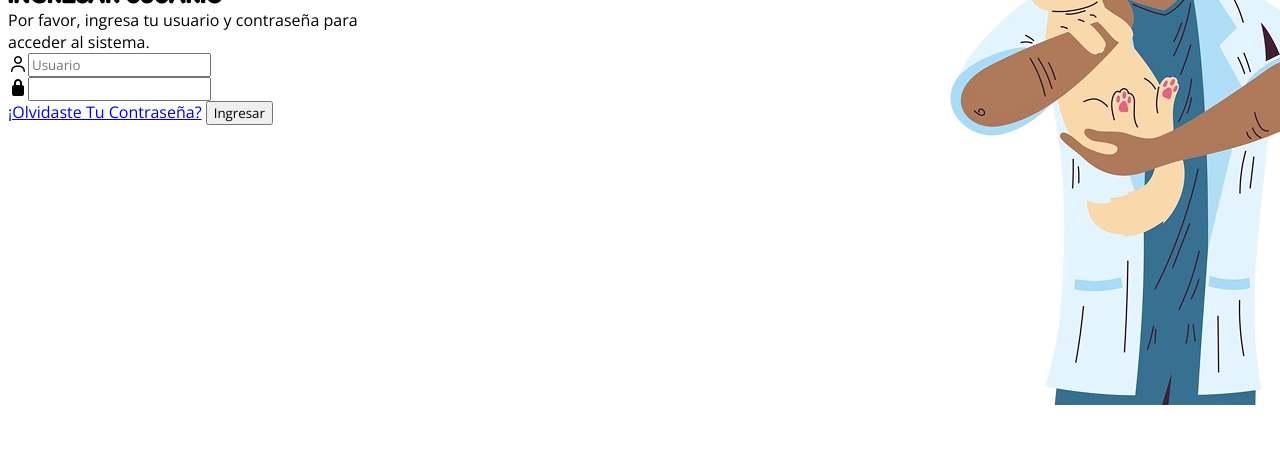
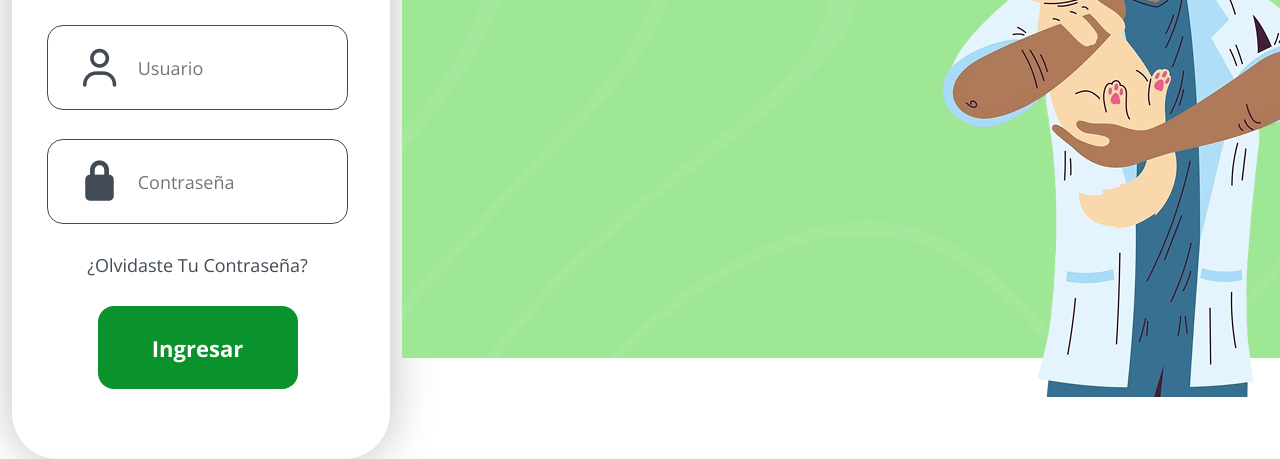
Before and after one commit to WilliamSanchezR/Proyecto-Formativo-Vetwilling, a plain HTML site: page extras/login.html in a window 1280 px wide. Shown: the part 442-901 px from the top of the page. Before the commit the page ends 852 px from the top, so only its background shows below. Drawn offline with nearby package versions, Linux system fonts and the light colour scheme.

Commit message:
Agregue los estilos del formulario de ingreso, agregue la imagen de fondo de la información de ingreso

```diff
--- a/assets/extras/css/globalStyles.css
+++ b/assets/extras/css/globalStyles.css
@@ -11,6 +11,7 @@
 /* 2. Colores */
 :root {
     --primary-color: #0A932C; /* Color principal de la marca.*/
+    --white-color: #FFFFFF; /*Color blanco*/
     --green-background: #9DE795; /* Ideal para fondos, detalles secundarios y refuerzos visuales.*/
     --neutral-color: #424B54; /* Color neutro, utilizado en tipografías y elementos secundarios.*/
     --light-color: #93BEDF; /* Se recomienda para destacar elementos sin perder armonía.*/
@@ -19,7 +20,9 @@
 /* 3. Botones */
 
 /* 4. Campos */
-
+body {
+    margin: 0px;
+}
 
 /* 5. Titulos */
 h1,
--- a/assets/extras/css/loginStyle.css
+++ b/assets/extras/css/loginStyle.css
@@ -4,7 +4,8 @@
     flex-direction: row;
 }
 
-.cont-left, .cont-rigth {
+.cont-left,
+.cont-rigth {
    flex: 1;
    display: flex;
    flex-direction: column;
@@ -13,6 +14,88 @@
    height: 100vh;
 }
 
-.from {
+.cont-left {
+    gap: 36px;
+}
+
+.form{
+    background-color: var(--white-color);
+    box-shadow: 0px 0px 46.2px #00000040;
+    border-radius: 46px;
+    padding: 66px 42px 70px 35px;
+    width: 75%;
+    display: flex;
+    flex-direction: column;
+    gap: 28px;
+    align-items: center;
+}
+
+.form h2{
+    color: var(--neutral-color);
+    font-size: 34px;
+    text-align: center;
+}
+
+.form p{
+    color: var(--neutral-color);
+    font-size: 19px;
+    width: 40%;
 
 }
+
+.login {
+    width: 100%;
+    display: flex;
+    flex-direction: column;
+    gap: 29px;
+    align-items: center;
+}
+
+.login .cont-input {
+    width: 100%;
+    display: flex;
+    flex-direction: row;
+    align-items: center;
+}
+
+.login .cont-input i {
+    font-size: 38px;
+    height: 38px;
+    position: absolute;
+    color: var(--neutral-color);
+    margin-left: 29px;
+}
+
+.login .cont-input input {
+    width: 100%;
+    height: 83px;
+    border-radius: 16px;
+    border: 1px solid var(--neutral-color);
+    padding: 0px 20px 0px 90px;
+    font-size: 18px;
+}
+
+
+.login #recover {
+    color: var(--neutral-color);
+    text-decoration: none;
+    cursor: pointer;
+    font-size: 18px;
+}
+
+#btn_ingresar {
+    width: 200px;
+    height: 83px;
+    background-color: var(--primary-color);
+    border-radius: 16px;
+    border: none;
+    color: var(--white-color);
+    font-size: 22px;
+    font-weight: bold;
+    cursor: pointer;
+}
+
+
+.cont-rigth {
+    background-image: url('../img/fondoLogin.png');
+}
--- a/extras/login.html
+++ b/extras/login.html
@@ -24,14 +24,14 @@
                     <p>Por favor, ingresa tu usuario y contraseña para acceder al sistema.</p>
 
                     <form class="login">
-                        <div><i class="fa-regular fa-user"></i><input type="text" id="user" name="user" placeholder="Usuario">
+                        <div class="cont-input"><i class="fa-regular fa-user"></i><input type="text" id="user" name="user" placeholder="Usuario">
                         </div>
 
-                        <div><i class="fa-solid fa-lock"></i><input type="text" id="password" name="password">
+                        <div class="cont-input"><i class="fa-solid fa-lock"></i><input type="text" id="password" name="password" placeholder="Contraseña">
                         </div>
 
-                        <a href="#" id="recover">¡Olvidaste Tu Contraseña?</a>
-                        <button type="submit">Ingresar</button>
+                        <a href="#" id="recover">¿Olvidaste Tu Contraseña?</a>
+                        <button id="btn_ingresar" type="submit">Ingresar</button>
 
                     </form>
                 </div>
```
Also changed, not shown: assets/extras/img/fondoLogin.png (added).
